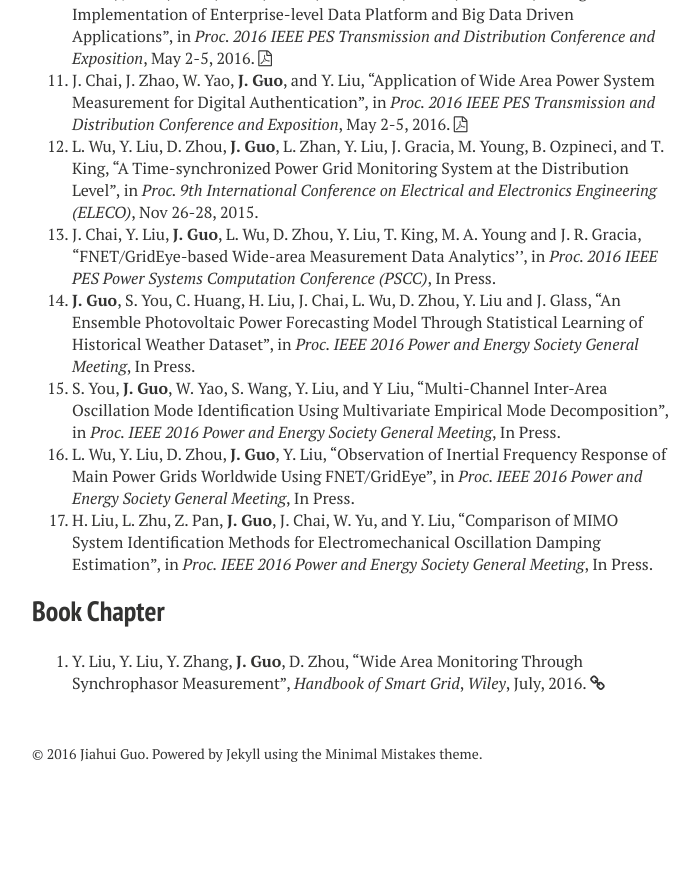
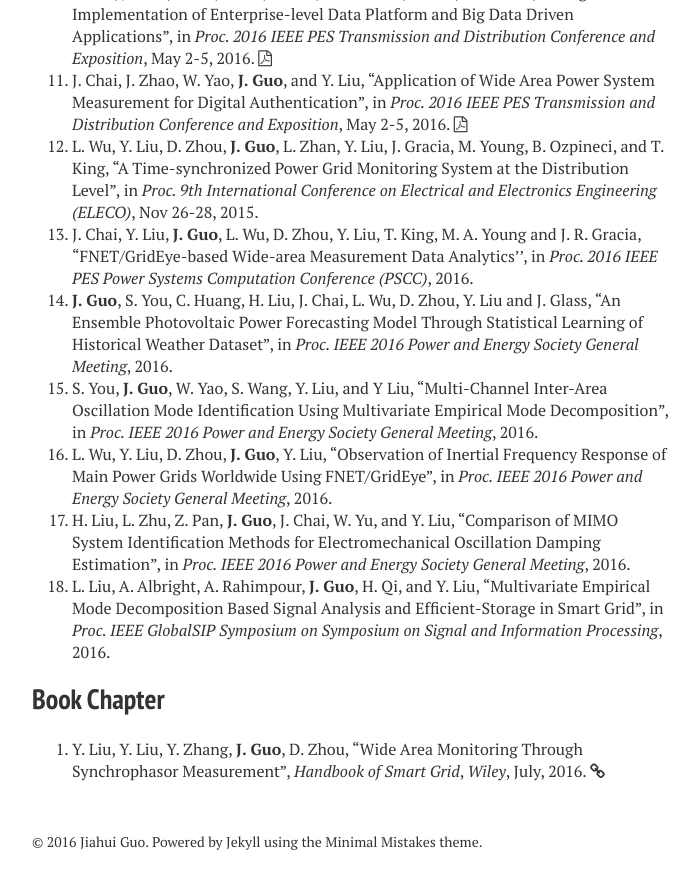
Before and after one commit to JiahuiGuo/jiahuiguo.github.io, a Jekyll site: the page built from publications.md, in a window 1280 px wide and 900 px high, scrolled down 1484 px. Shown: the top 889 px of the window, without its empty margins (288-987 px from the left). Built offline with Jekyll 4.4.1, drawn with Linux system fonts in a browser that asks for light colours; nearby versions of some CDN libraries; before the commit the page ends 2296 px from its top, so only the background shows below that.

Commit message:
Update publications.md

```diff
--- a/publications.md
+++ b/publications.md
@@ -31,11 +31,12 @@
 10. H. Liu, **J. Guo**, W. Yu, T. Xia, R. Sun, M. Gardner, L. Zhu, and Y. Liu, "Design and Implementation of Enterprise-level Data Platform and Big Data Driven Applications", in *Proc. 2016 IEEE PES Transmission and Distribution Conference and Exposition*, May 2-5, 2016. [<i class="fa fa-file-pdf-o"></i>](/docs/2016-TD-BigData.pdf)
 11. J. Chai, J. Zhao, W. Yao, **J. Guo**, and Y. Liu, "Application of Wide Area Power System Measurement for Digital Authentication", in *Proc. 2016 IEEE PES Transmission and Distribution Conference and Exposition*, May 2-5, 2016. [<i class="fa fa-file-pdf-o"></i>](/docs/2016-TD-Digital.pdf)
 12. L. Wu, Y. Liu, D. Zhou, **J. Guo**, L. Zhan, Y. Liu, J. Gracia, M. Young, B. Ozpineci, and T. King, "A Time-synchronized Power Grid Monitoring System at the Distribution Level", in *Proc. 9th International Conference on Electrical and Electronics Engineering (ELECO)*, Nov 26-28, 2015.
-13. J. Chai, Y. Liu, **J. Guo**, L. Wu, D. Zhou, Y. Liu, T. King, M. A. Young and J. R. Gracia, "FNET/GridEye-based Wide-area Measurement Data Analytics'', in *Proc. 2016 IEEE PES Power Systems Computation Conference (PSCC)*, In Press.
-14. **J. Guo**, S. You, C. Huang, H. Liu, J. Chai, L. Wu, D. Zhou, Y. Liu and J. Glass, "An Ensemble Photovoltaic Power Forecasting Model Through Statistical Learning of Historical Weather Dataset", in *Proc. IEEE 2016 Power and Energy Society General Meeting*, In Press.
-15. S. You, **J. Guo**, W. Yao, S. Wang, Y. Liu, and Y Liu, "Multi-Channel Inter-Area Oscillation Mode Identification Using Multivariate Empirical Mode Decomposition", in *Proc. IEEE 2016 Power and Energy Society General Meeting*, In Press.
-16. L. Wu, Y. Liu, D. Zhou, **J. Guo**, Y. Liu, "Observation of Inertial Frequency Response of Main Power Grids Worldwide Using FNET/GridEye", in *Proc. IEEE 2016 Power and Energy Society General Meeting*, In Press.
-17. H. Liu, L. Zhu, Z. Pan, **J. Guo**, J. Chai, W. Yu, and Y. Liu, "Comparison of MIMO System Identification Methods for Electromechanical Oscillation Damping Estimation", in *Proc. IEEE 2016 Power and Energy Society General Meeting*, In Press.
+13. J. Chai, Y. Liu, **J. Guo**, L. Wu, D. Zhou, Y. Liu, T. King, M. A. Young and J. R. Gracia, "FNET/GridEye-based Wide-area Measurement Data Analytics'', in *Proc. 2016 IEEE PES Power Systems Computation Conference (PSCC)*, 2016.
+14. **J. Guo**, S. You, C. Huang, H. Liu, J. Chai, L. Wu, D. Zhou, Y. Liu and J. Glass, "An Ensemble Photovoltaic Power Forecasting Model Through Statistical Learning of Historical Weather Dataset", in *Proc. IEEE 2016 Power and Energy Society General Meeting*, 2016.
+15. S. You, **J. Guo**, W. Yao, S. Wang, Y. Liu, and Y Liu, "Multi-Channel Inter-Area Oscillation Mode Identification Using Multivariate Empirical Mode Decomposition", in *Proc. IEEE 2016 Power and Energy Society General Meeting*, 2016.
+16. L. Wu, Y. Liu, D. Zhou, **J. Guo**, Y. Liu, "Observation of Inertial Frequency Response of Main Power Grids Worldwide Using FNET/GridEye", in *Proc. IEEE 2016 Power and Energy Society General Meeting*, 2016.
+17. H. Liu, L. Zhu, Z. Pan, **J. Guo**, J. Chai, W. Yu, and Y. Liu, "Comparison of MIMO System Identification Methods for Electromechanical Oscillation Damping Estimation", in *Proc. IEEE 2016 Power and Energy Society General Meeting*, 2016.
+18. L. Liu, A. Albright, A. Rahimpour, **J. Guo**, H. Qi, and Y. Liu, "Multivariate Empirical Mode Decomposition Based Signal Analysis and Efficient-Storage in Smart Grid", in *Proc. IEEE GlobalSIP Symposium on Symposium on Signal and Information Processing*, 2016.
 
 ## Book Chapter
 1. Y. Liu, Y. Liu, Y. Zhang, **J. Guo**, D. Zhou, "Wide Area Monitoring Through Synchrophasor Measurement", *Handbook of Smart Grid*, *Wiley*, July, 2016. [<i class="fa fa-link"></i>](http://www.wiley.com/WileyCDA/WileyTitle/productCd-1118755480.html)
```
